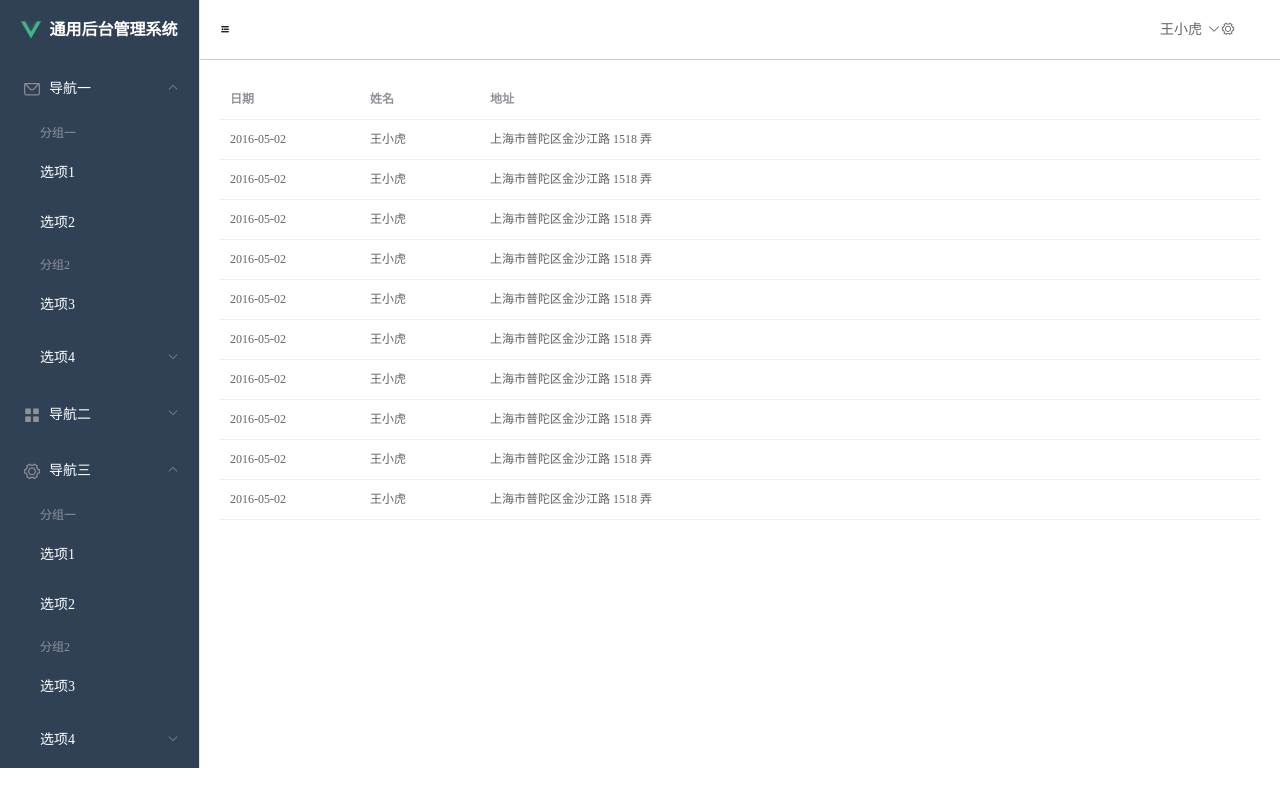
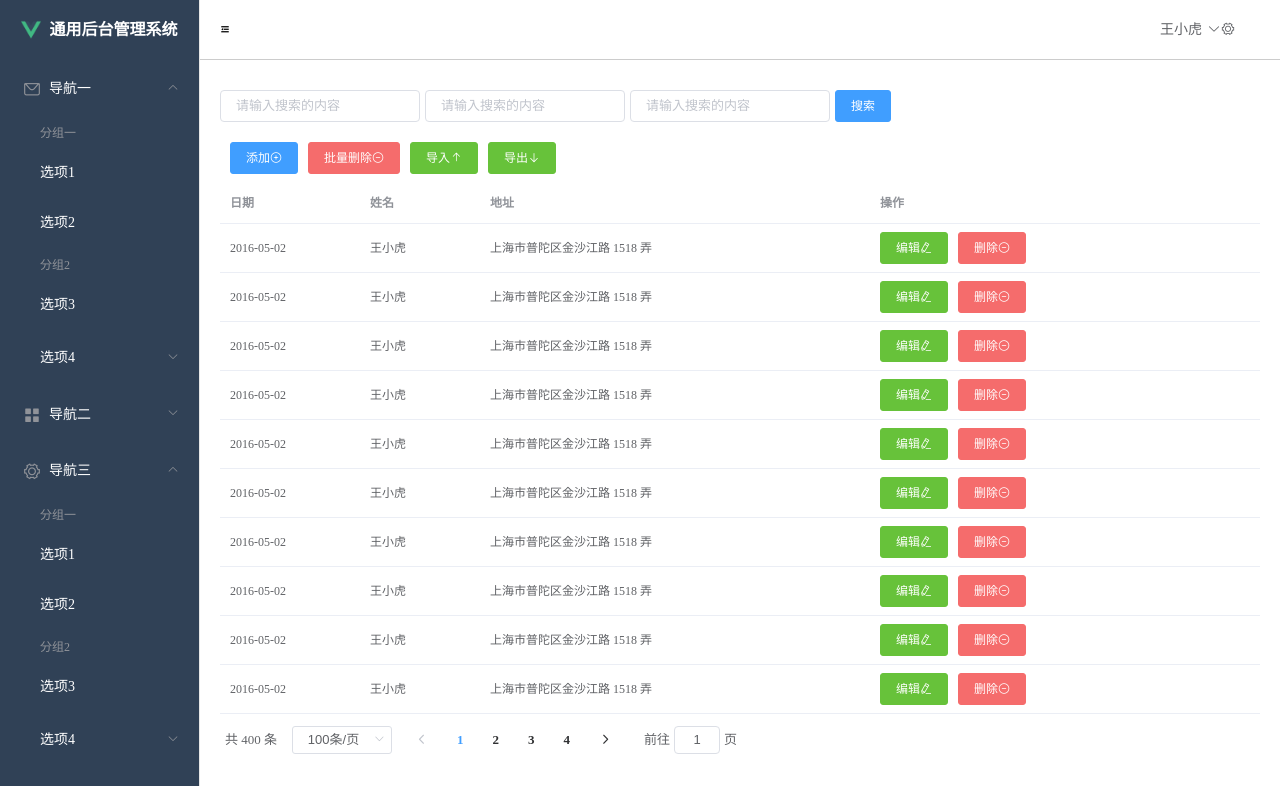
Before and after one commit to jeffcail/gmweb, a Vue app: page / in a window 1280 px wide. Built offline with nearby package versions, Linux system fonts and the light colour scheme.

Commit message:
整体布局完善

```diff
--- a/src/assets/css/global.css
+++ b/src/assets/css/global.css
@@ -7,3 +7,15 @@ html,body {
     height: 100%;
 
 }
+
+.ml-5 {
+    margin-left: 5px;
+}
+
+.mr-5 {
+    margin-right: 5px;
+}
+
+.pd-10 {
+    padding: 10px 0;
+}
--- a/src/views/HomeView.vue
+++ b/src/views/HomeView.vue
@@ -92,6 +92,21 @@
         </el-header>
 
         <el-main>
+
+          <div style="padding: 10px 0">
+            <el-input style="width: 200px" placeholder="请输入搜索的内容"></el-input>
+            <el-input style="width: 200px" placeholder="请输入搜索的内容" class="ml-5"></el-input>
+            <el-input style="width: 200px" placeholder="请输入搜索的内容" class="ml-5"></el-input>
+            <el-button class="ml-5" type="primary">搜索</el-button>
+          </div>
+
+          <div style="margin: 10px;">
+              <el-button type="primary">添加<i class="el-icon-circle-plus-outline"></i></el-button>
+              <el-button type="danger">批量删除<i class="el-icon-remove-outline"></i></el-button>
+              <el-button type="success">导入<i class="el-icon-top"></i></el-button>
+              <el-button type="success">导出<i class="el-icon-bottom"></i></el-button>
+          </div>
+
           <el-table :data="tableData">
             <el-table-column prop="date" label="日期" width="140">
             </el-table-column>
@@ -99,7 +114,24 @@
             </el-table-column>
             <el-table-column prop="address" label="地址">
             </el-table-column>
+            <el-table-column label="操作">
+              <el-button type="success">编辑<i class="el-icon-edit"></i></el-button>
+              <el-button type="danger">删除<i class="el-icon-remove-outline"></i></el-button>
+            </el-table-column>
           </el-table>
+
+          <div style="padding: 10px 0;">
+            <el-pagination
+              @size-change="handleSizeChange"
+              @current-change="handleCurrentChange"
+              :current-page="currentPage4"
+              :page-sizes="[100, 200, 300, 400]"
+              :page-size="100"
+              layout="total, sizes, prev, pager, next, jumper"
+              :total="400">
+            </el-pagination>
+          </div>
+
         </el-main>
       </el-container>
     </el-container>
```
